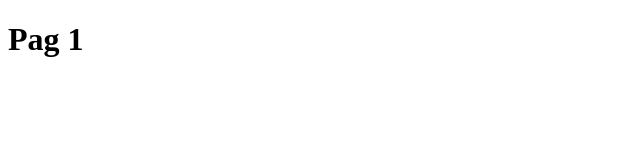
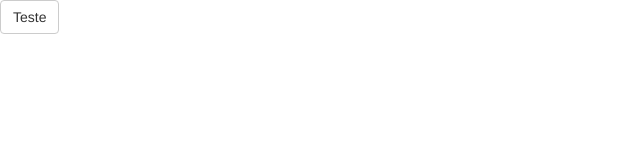
Before and after one commit to Silva01/sfp, a website: page app/app/index.html in a window 1280 px wide. Shown: the whole page, without its empty margins (0-640 px from the left). Drawn offline with nearby package versions, Linux system fonts and the light colour scheme; some packages are replaced by stand-ins of ours.

Commit message:
Adicionado bootstrap

```diff
--- a/app/app/index.html
+++ b/app/app/index.html
@@ -5,11 +5,13 @@
     <title></title>
     <meta name="description" content="">
     <meta name="viewport" content="width=device-width">
+    <link rel="stylesheet" href="../bower_components/bootstrap/dist/css/bootstrap.min.css">
     <link rel="stylesheet" href="styles/main.css">
   </head>
   <body ng-app="appApp">
+    <button type="button" class="btn btn-default">Teste</button>
     <div class="container">
-    <div ng-view=""></div>
+      <div ng-view=""></div>
     </div>
 
     <!-- Modulos do Angular -->
--- a/app/app/views/main.html
+++ b/app/app/views/main.html
@@ -1,3 +1,3 @@
 <div>
-  <h1>Pag 1</h1>
+
 </div>
```
